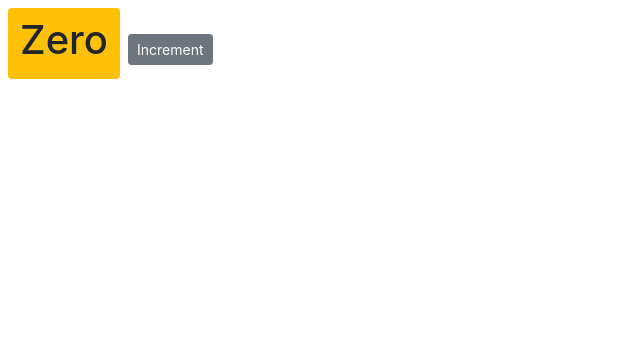
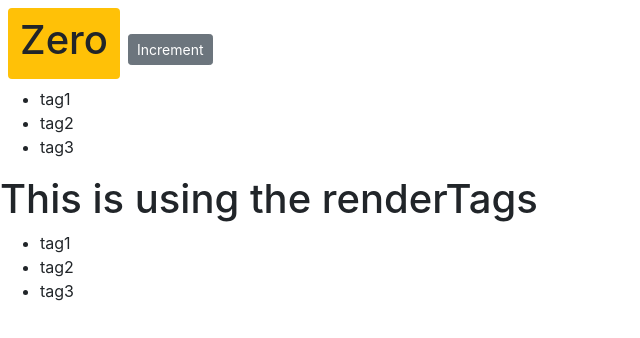
Before and after one commit to mcn1349/RestsUp-1, a React (Create React App) app in the folder react study so far/other study binge/counter/: page / in a window 1280 px wide. Shown: the top 338 px of the page, without its empty margins (0-640 px from the left). Built offline with nearby package versions, Linux system fonts and the light colour scheme.

Commit message:
added note and done some more progress

```diff
--- a/react study so far/other study binge/counter/src/components/counter.jsx
+++ b/react study so far/other study binge/counter/src/components/counter.jsx
@@ -5,13 +5,27 @@
   state = {
     count: 0,
     imageUrl:
-      "https://cdn-images-1.medium.com/max/1200/1*y6C4nSvy2Woe0m7bWEn4BA.png"
+      "https://cdn-images-1.medium.com/max/1200/1*y6C4nSvy2Woe0m7bWEn4BA.png",
+    tags: ["tag1", "tag2", "tag3"]
+    //tags: []
   };
   //You can add css stuff here, but its better to use the one You use custom made
   styles = {
     fontSize: 30,
     fontWeight: "bold"
   };
+  //This is another function
+  renderTags() {
+    if (this.state.tags.length === 0) return <p>There are no tags!</p>;
+
+    return (
+      <ul>
+        {this.state.tags.map(tag => (
+          <li key={tag}>{tag}</li>
+        ))}
+      </ul>
+    );
+  }
   render() {
     //You can highlight some methods and refractor it with ctrl+shift+r in vsstudio
     let classes = this.getBadgeClasses();
@@ -26,6 +40,18 @@
         </span>
         {/* it is optional to use style like this as well <span style={{fontSize: 15}}></span> */}
         <button className="btn btn-secondary btn-sm">Increment</button>
+        {/* Use the map method to use as a loop to get a list. Must include key value */}
+        <ul>
+          {this.state.tags.map(tag => (
+            <li key={tag}>{tag}</li>
+          ))}
+        </ul>
+        {/* Other method */}
+        <div>
+          <h1>This is using the renderTags</h1>
+          {this.state.tags.length === 0 && "Please create a new tag!"}
+          {this.renderTags()}
+        </div>
       </React.Fragment>
     );
   }
```
Also changed, not shown: react study so far/other study binge/counter/note.txt (added).
